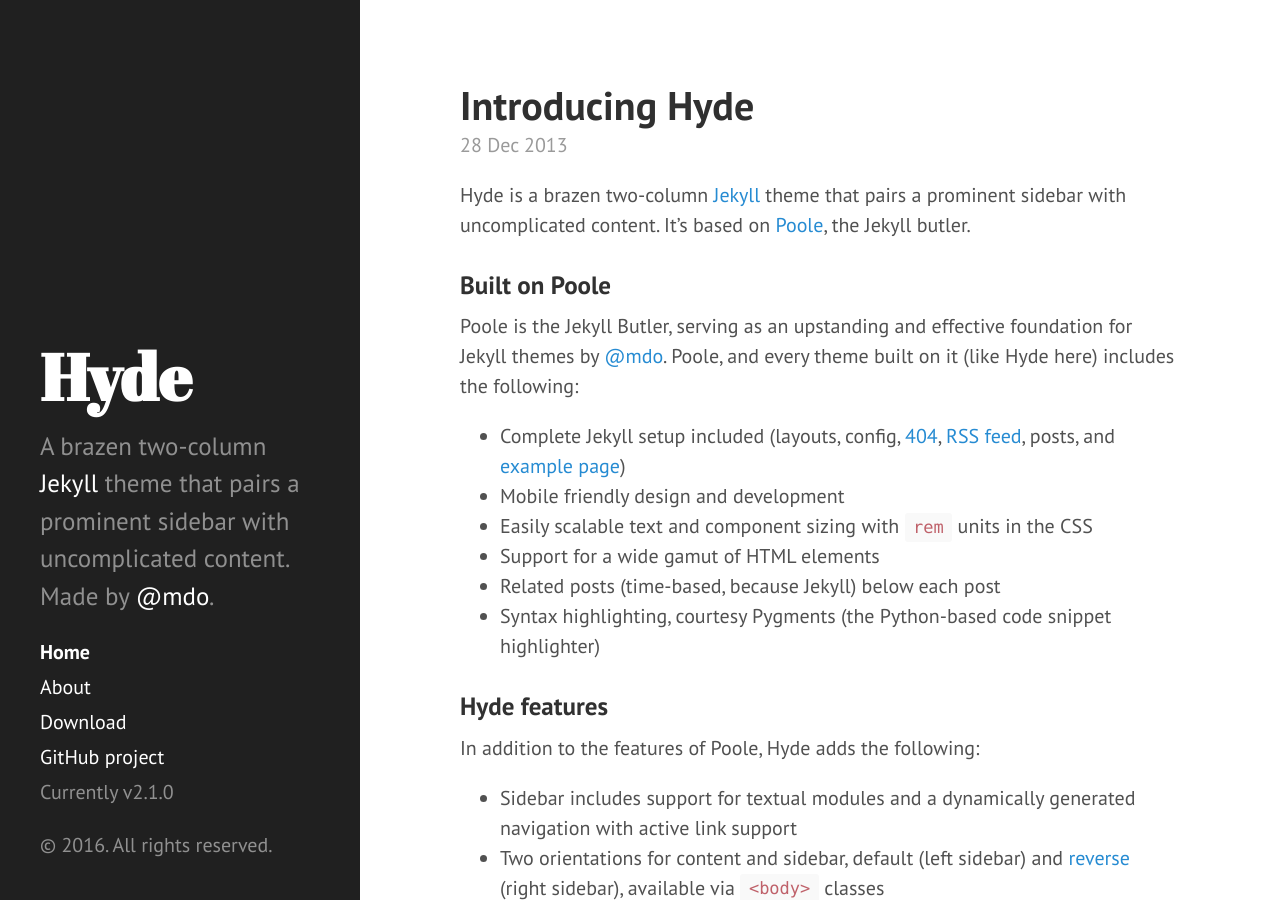
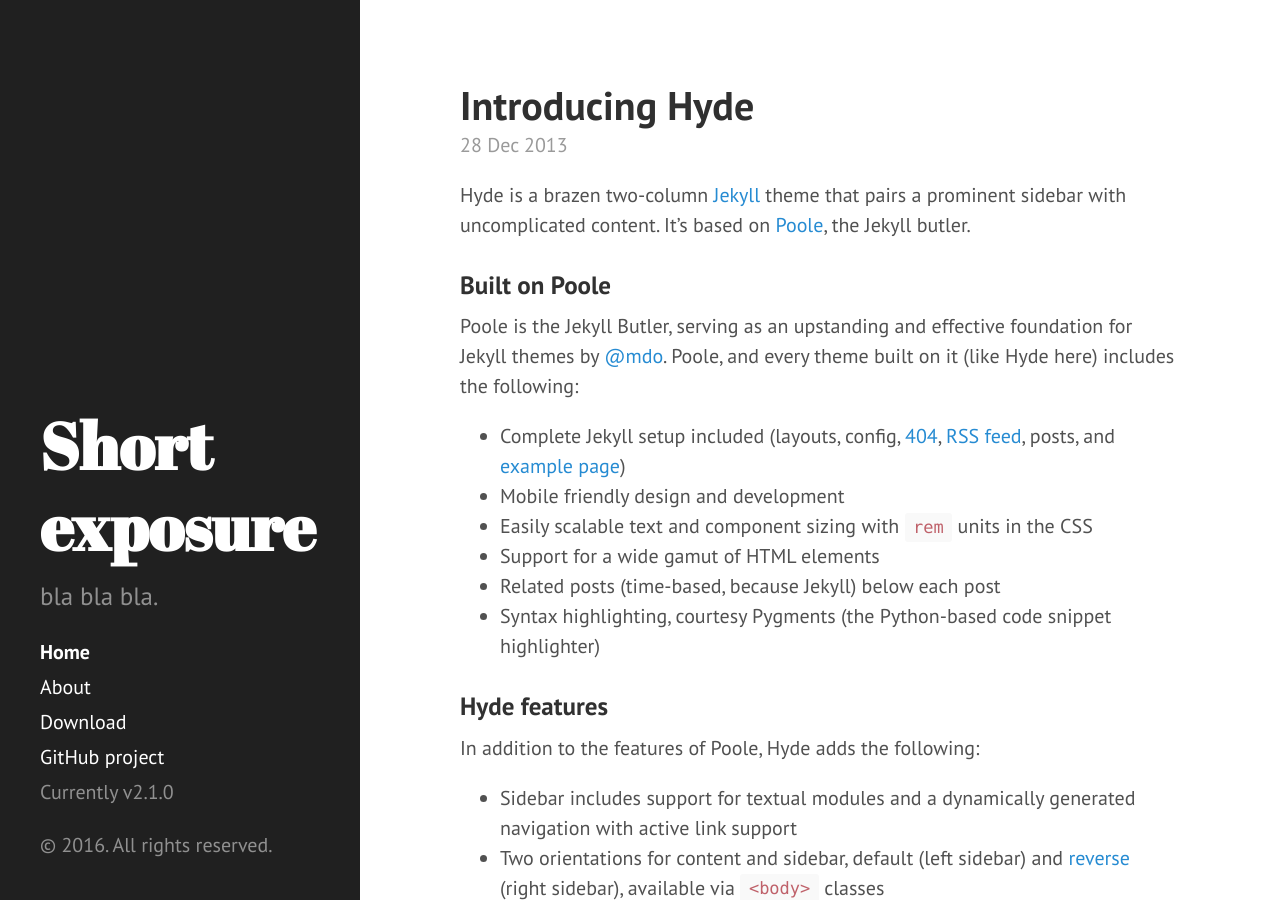
Before and after one commit to jaroszue/jaroszue.github.io, a Jekyll site: the page built from index.html, in a window 1280 px wide and 900 px high. Built offline with Jekyll 4.4.1, drawn with Linux system fonts in a browser that asks for light colours; Markdown is read by kramdown in place of the engine named in the settings; the list of posts is cut into pages by our own code.

Commit message:
Update _config.yml

```diff
--- a/_config.yml
+++ b/_config.yml
@@ -7,15 +7,15 @@ permalink:        pretty
 relative_permalinks: true
 
 # Setup
-title:            Hyde
-tagline:          'A Jekyll theme'
-description:      'A brazen two-column <a href="http://jekyllrb.com" target="_blank">Jekyll</a> theme that pairs a prominent sidebar with uncomplicated content. Made by <a href="https://twitter.com/mdo" target="_blank">@mdo</a>.'
+title:            Short exposure
+tagline:          'engineering bla bla'
+description:      'bla bla bla.'
 url:              http://hyde.getpoole.com
 baseurl:          /
 
 author:
-  name:           'Mark Otto'
-  url:            https://twitter.com/mdo
+  name:           'Emil Jaroszuk'
+  url:
 
 paginate:         5
 
```
